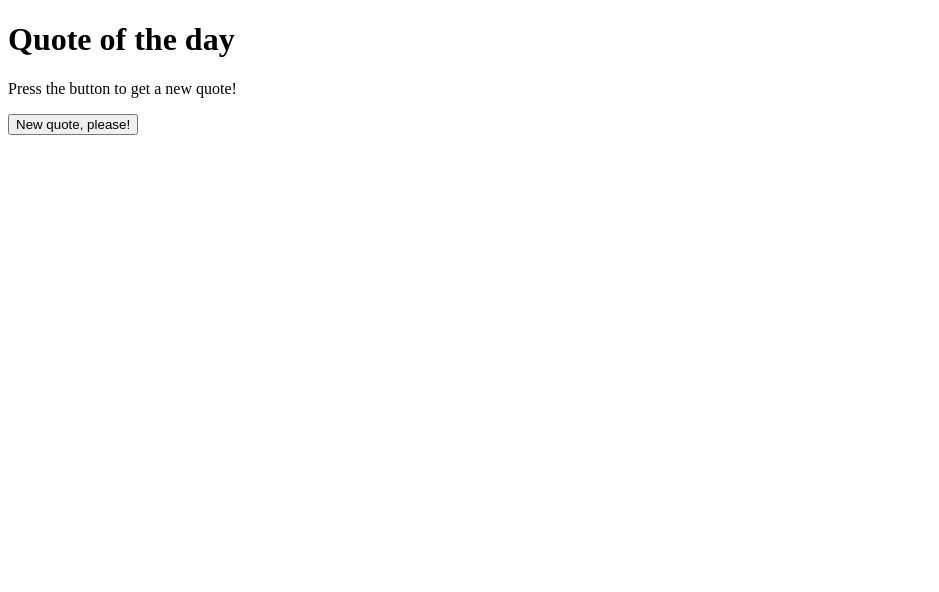
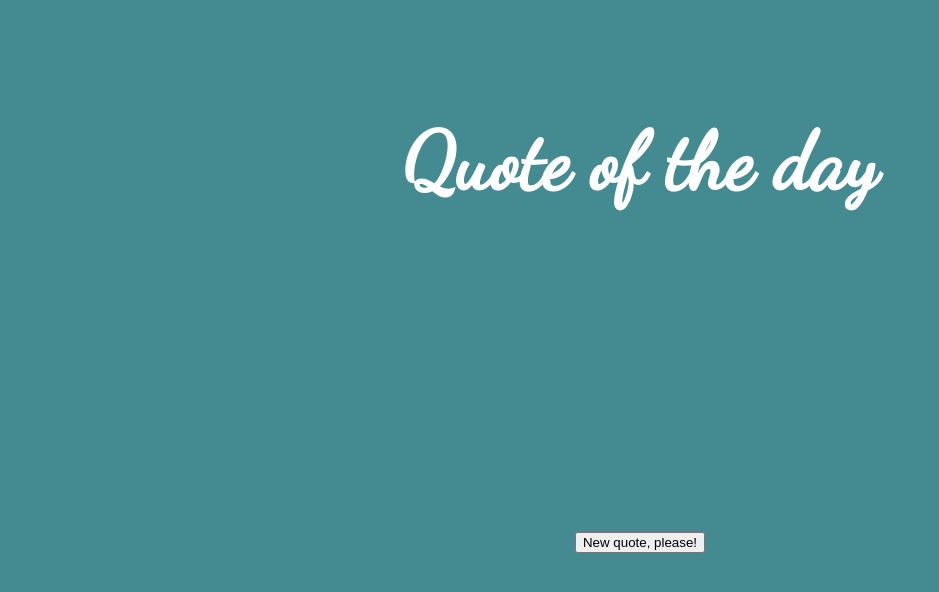
Before and after one commit to gabriellekamph/quote-generator, a plain HTML site: page index.html in a window 1280 px wide. Shown: the whole page, without its empty margins (0-939 px from the left). Drawn offline with nearby package versions, Linux system fonts and the light colour scheme.

Commit message:
Adding css

```diff
--- a/index.html
+++ b/index.html
@@ -5,18 +5,22 @@
     <meta http-equiv="X-UA-Compatible" content="IE=edge">
     <meta name="viewport" content="width=device-width, initial-scale=1.0">
     <title>Quote genrator</title>
+    <link rel="stylesheet" href="quotes.css">
+    <link href="https://fonts.googleapis.com/css2?family=Dancing+Script&family=Open+Sans:wght@300&display=swap" rel="stylesheet">
 </head>
 <body>
 
-    <div>
-        <h1>Quote of the day</h1>
-        <p>Press the button to get a new quote!</p>
+    <div class="container">
+        <header><h1>Quote of the day</h1></header>
 
-        <button id="btn">New quote, please!</button>
+        <div class="quoteArea">
+            <p id="quote"></p>
+            <p id="author"></p>
+        </div>
 
-        <p id="quote"></p>
-        <p id="author"></p>
-
+        <div class="buttonArea">
+            <button id="btn">New quote, please!</button>
+        </div>
     </div>
 
     <script src="quotes.js"></script>
--- a/quotes.css
+++ b/quotes.css
@@ -0,0 +1,29 @@
+body {
+    background-color: #438B91;
+    color: #fff;
+    font-family: 'Open Sans';
+}
+
+h1 {
+    font-family: 'Dancing Script', cursive;
+    font-size: 80px;
+}
+
+hr {
+    border: 1px solid #fff;
+    width: 80%;
+}
+
+.container {
+    width: 600px;
+    text-align: center;
+    margin: auto;
+    margin-top: 20px;
+    padding: 40px;
+}
+
+.quoteArea {
+    height: 200px;
+    text-align: center;
+    margin-top: 20%;
+}
```
